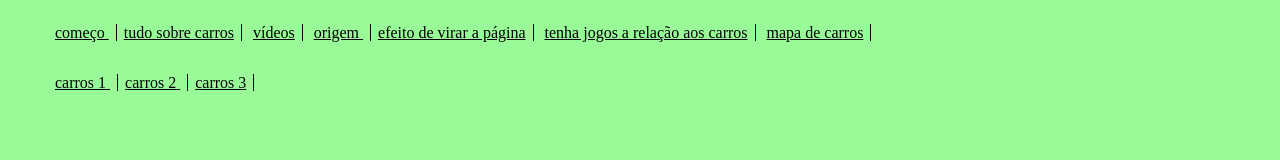
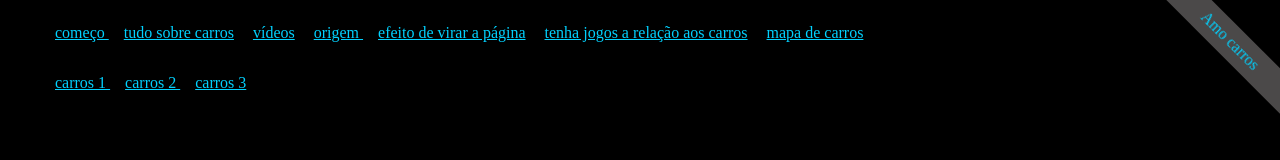
Before and after one commit to giovanagante/Carros, a plain HTML site: page index.html in a window 1280 px wide. Shown: the top 160 px of the page. Drawn offline with Linux system fonts and the light colour scheme.

Commit message:
atualizando

```diff
--- a/index.html
+++ b/index.html
@@ -38,5 +38,10 @@
                 <il><img class ="photos"src="http://4.bp.blogspot.com/_G1uxAGBXS9E/TQY25oprdiI/AAAAAAAAAA8/Ljzryx0U7gM/s1600/Chevrolet-Corvette-Moray-by-Italdesign.jpg"></il>
             </ul>
           </div>
+          <aside class="ribbon">
+
+    Amo carros
+
+</aside>
     </body>
 </html>
--- a/style.css
+++ b/style.css
@@ -5,7 +5,7 @@ il  {
 }
 
 il a {
-  color: #000000
+  color: #02D1FE;
 }
 
 .photos
@@ -24,7 +24,19 @@ ul {
   padding-top: 50px
 }
 
-body {
-  background-color: #98FB98
+body
+{ background-color:    rgb(0, 0, 0);
+
 
 }
+aside.ribbon {
+    position: fixed;
+    top: 25px;
+    right: -50px;
+    color: #02D1FE;
+    line-height: 2em;
+    text-align: center;
+    width: 200px;
+    transform: rotate(45deg);
+    background-color: rgba(119, 116, 116, 0.63);
+}
```
